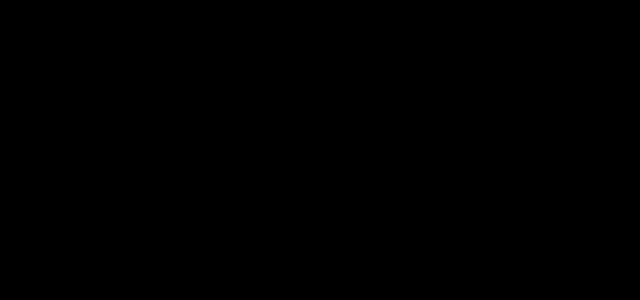
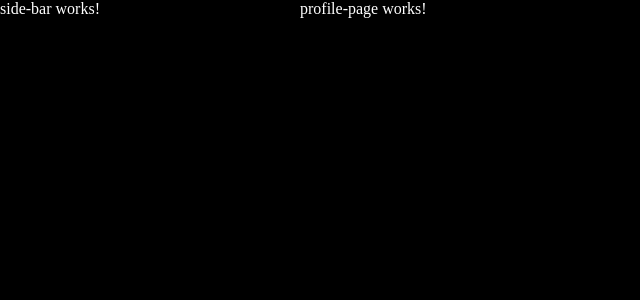
Before and after one commit to esartium/Tik-Talk, an Angular app: page /profile in a window 1280 px wide. Before the commit this address led to /. Shown: the top 300 px of the page, without its empty margins (0-640 px from the left). Built offline with nearby package versions, Linux system fonts and the light colour scheme.

Commit message:
сделали сайд-бар (пока пустой), который будет на всех страницах, кроме страницы авторизации (сделали с помощью роутинга (использования layout))

```diff
--- a/src/app/app.component.ts
+++ b/src/app/app.component.ts
@@ -4,12 +4,13 @@
 import { inject } from '@angular/core';
 import { JsonPipe } from '@angular/common';
 import { SearchPageComponent } from './pages/search-page/search-page.component';
+import { LayoutComponent } from './common-ui/layout/layout.component';
 
 // Это декоратор (что-то вроде набора настроек для класса)
 @Component({
   selector: 'app-root',
   standalone: true,
-  imports: [RouterOutlet, ProfileCardComponent, JsonPipe, SearchPageComponent],
+  imports: [RouterOutlet, ProfileCardComponent, JsonPipe, SearchPageComponent, LayoutComponent],
   templateUrl: './app.component.html', // указываем, какой html-шаблон у этого компонента
   styleUrl: './app.component.scss' // указываем, какой файл отвечает за стили этого компонента
 })
--- /dev/null
+++ b/src/app/common-ui/layout/layout.component.html
@@ -0,0 +1,7 @@
+
+<app-side-bar></app-side-bar>
+
+<div>
+    <!-- чтобы рендерился не только layout, а остальные компоненты, дочерние по отношению к layout, используем тег router-outlet -->
+    <router-outlet></router-outlet>
+</div>
--- /dev/null
+++ b/src/app/common-ui/layout/layout.component.scss
@@ -0,0 +1,6 @@
+:host {
+// :host будет означать, что мы стилизуем компонент,
+// к которому относится этот scss, то есть в данном случае app.layout
+    display: grid;
+    grid-template-columns: 300px 1fr;
+}
--- /dev/null
+++ b/src/app/common-ui/side-bar/side-bar.component.html
@@ -0,0 +1 @@
+<p>side-bar works!</p>
--- /dev/null
+++ b/src/app/pages/profile-page/profile-page.component.html
@@ -0,0 +1 @@
+<p>profile-page works!</p>
--- a/src/app/pages/search-page/search-page.component.scss
+++ b/src/app/pages/search-page/search-page.component.scss
@@ -0,0 +1,4 @@
+.profile-card__wrapper {
+    display: grid;
+    grid-gap: 8px;
+}
```
Also changed, not shown: src/app/app.routes.ts (+10 -3 lines), src/app/common-ui/layout/layout.component.ts (added, +14 -0 lines), src/app/common-ui/side-bar/side-bar.component.ts (added, +12 -0 lines), src/app/pages/profile-page/profile-page.component.ts (added, +12 -0 lines), src/app/common-ui/side-bar/side-bar.component.scss (added), src/app/pages/profile-page/profile-page.component.scss (added), 1 other file (tests, documents, lock files or other folders).
